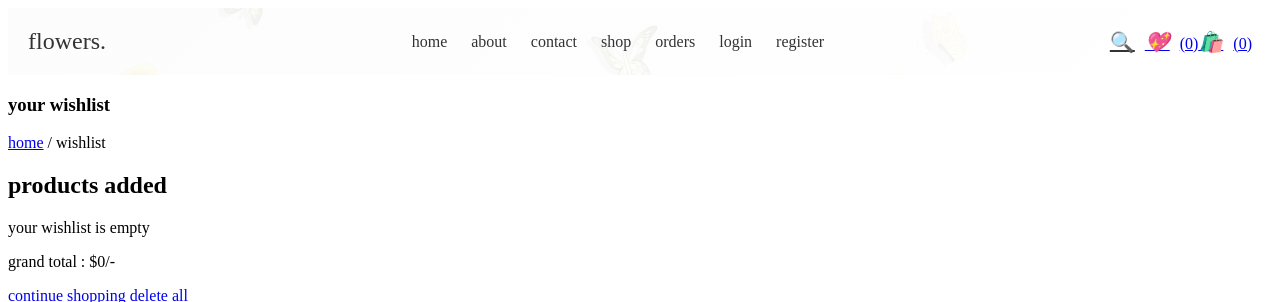
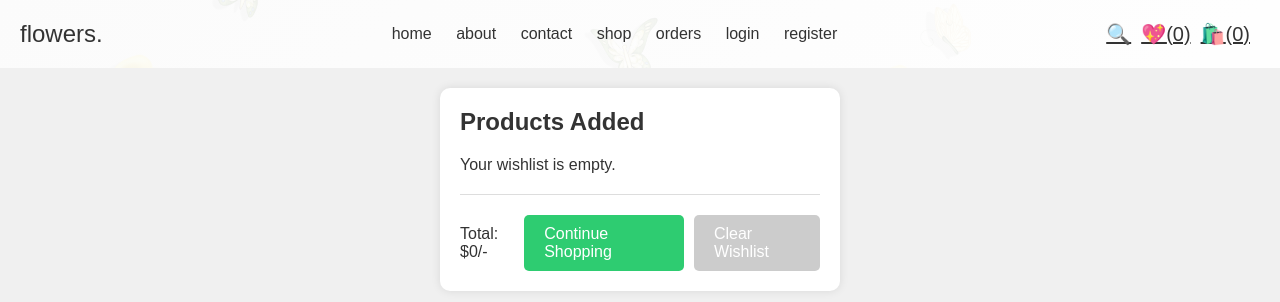
Before and after one commit to SandunLB/Flower-store-website, a PHP site: page /wishlist.php in a window 1280 px wide. Shown: the top 302 px of the page. Run offline with PHP 8.4, Linux system fonts and the light colour scheme; a user stored in the database is signed in; data comes from the database, SQL or seed files in the repository.

Commit message:
wishlist bug fixed!

```diff
--- a/css/about.css
+++ b/css/about.css
@@ -12,10 +12,12 @@ body {
 a {
     text-decoration: none;
     color: #007bff;
+    transition: transform 0.3s ease;
 }
 
 a:hover {
-    text-decoration: underline;
+    transform: scale(1.2);
+
 }
 img{
     width: 500px;
--- a/css/cart.css
+++ b/css/cart.css
@@ -6,10 +6,12 @@
 a {
     text-decoration: none;
     color: #007bff;
+    transition: transform 0.3s ease;
 }
 
 a:hover {
-    text-decoration: underline;
+    transform: scale(1.2);
+
 }
 .heading {
     margin-bottom: 20px;
--- a/css/checkout.css
+++ b/css/checkout.css
@@ -9,10 +9,12 @@ body {
 a {
     text-decoration: none;
     color: #007bff;
+    transition: transform 0.3s ease;
 }
 
 a:hover {
-    text-decoration: underline;
+    transform: scale(1.2);
+
 }
 .container {
     max-width: 600px;
--- a/css/contact.css
+++ b/css/contact.css
@@ -12,10 +12,12 @@ body {
 a {
     text-decoration: none;
     color: #007bff;
+    transition: transform 0.3s ease;
 }
 
 a:hover {
-    text-decoration: underline;
+    transform: scale(1.2);
+
 }
 .contact {
     padding: 100px 0;
--- a/css/home.css
+++ b/css/home.css
@@ -12,11 +12,14 @@ body {
 a {
     text-decoration: none;
     color: #007bff;
+    transition: transform 0.3s ease;
 }
 
 a:hover {
-    text-decoration: underline;
+    transform: scale(1.2);
+
 }
+
 .home-main {
     padding: 20px;
 }
--- /dev/null
+++ b/css/wishlist.css
@@ -0,0 +1,119 @@
+/* Reset default margin and padding */
+* {
+    margin: 0;
+    padding: 0;
+    box-sizing: border-box;
+}
+
+body {
+    font-family: Arial, sans-serif;
+    background-color: #f0f0f0;
+    color: #333;
+}
+
+main.wishlist {
+    max-width: 400px;
+    margin: 20px auto;
+    padding: 20px;
+    background-color: #fff;
+    border-radius: 10px;
+    box-shadow: 0 0 10px rgba(0, 0, 0, 0.1);
+}
+
+h1 {
+    font-size: 24px;
+    margin-bottom: 20px;
+}
+
+.wishlist-items {
+    display: grid;
+    grid-template-columns: repeat(auto-fit, minmax(200px, 1fr));
+    grid-gap: 20px;
+}
+
+.wishlist-item {
+    background-color: #fff;
+    border-radius: 10px;
+    box-shadow: 0 0 5px rgba(0, 0, 0, 0.1);
+    overflow: hidden;
+}
+
+.wishlist-item__image {
+    width: 100%;
+    height: auto;
+    border-bottom: 1px solid #ddd;
+}
+
+.wishlist-item__details {
+    padding: 10px;
+}
+
+.wishlist-item__name {
+    font-size: 18px;
+    margin-bottom: 5px;
+}
+
+.wishlist-item__price {
+    font-size: 16px;
+    margin-bottom: 10px;
+}
+
+.wishlist-item__actions {
+    display: flex;
+    justify-content: space-between;
+}
+
+.wishlist-item__delete,
+.wishlist-item__view {
+    padding: 5px 10px;
+    border: none;
+    border-radius: 5px;
+    color: #fff;
+    cursor: pointer;
+}
+
+.wishlist-item__delete {
+    background-color: #e74c3c;
+}
+
+.wishlist-item__view {
+    background-color: #3498db;
+}
+
+.wishlist-total {
+    margin-top: 20px;
+    padding-top: 20px;
+    border-top: 1px solid #ddd;
+    display: flex;
+    justify-content: space-between;
+    align-items: center;
+}
+
+.wishlist-actions {
+    display: flex;
+    gap: 10px;
+}
+
+.wishlist-actions__button {
+    padding: 10px 20px;
+    border: none;
+    border-radius: 5px;
+    background-color: #2ecc71;
+    color: #fff;
+    text-decoration: none;
+}
+
+.wishlist-actions__button.disabled {
+    background-color: #ccc;
+    pointer-events: none;
+}
+
+.wishlist-actions__button:hover {
+    background-color: #27ae60;
+}
+
+.empty {
+    text-align: center;
+    font-style: italic;
+    color: #888;
+}
--- a/header.php
+++ b/header.php
@@ -46,12 +46,12 @@ if(isset($message)){
                 $select_wishlist_count = mysqli_query($conn, "SELECT * FROM `wishlist` WHERE user_id = '$user_id'") or die('query failed');
                 $wishlist_num_rows = mysqli_num_rows($select_wishlist_count);
             ?>
-            <a href="wishlist.php"><i class="header-heart-icon">💖</i><span>(<?php echo $wishlist_num_rows; ?>)</span></a>
+            <a href="wishlist.php" class="header-heart-icon">💖</i><span>(<?php echo $wishlist_num_rows; ?>)</span></a>
             <?php
                 $select_cart_count = mysqli_query($conn, "SELECT * FROM `cart` WHERE user_id = '$user_id'") or die('query failed');
                 $cart_num_rows = mysqli_num_rows($select_cart_count);
             ?>
-            <a href="cart.php"><i class="header-cart-icon">🛍️</i><span>(<?php echo $cart_num_rows; ?>)</span></a>
+            <a href="cart.php" class="header-cart-icon">🛍️<span>(<?php echo $cart_num_rows; ?>)</span></a>
         </div>
 
         <div class="header-account-box">
--- a/login.php
+++ b/login.php
@@ -52,11 +52,7 @@ if(isset($_POST['submit'])){
    <meta name="viewport" content="width=device-width, initial-scale=1.0">
    <title>login</title>
 
-   <!-- font awesome cdn link  -->
-   <link rel="stylesheet" href="https://cdnjs.cloudflare.com/ajax/libs/font-awesome/6.0.0/css/all.min.css">
-
-   <!-- custom css file link  -->
-   <link rel="stylesheet" href="css/style.css">
+   <link rel="stylesheet" href="css/login.css">
 
 </head>
 <body>
--- a/register.php
+++ b/register.php
@@ -42,11 +42,8 @@ if(isset($_POST['submit'])){
    <meta name="viewport" content="width=device-width, initial-scale=1.0">
    <title>register</title>
 
-   <!-- font awesome cdn link  -->
-   <link rel="stylesheet" href="https://cdnjs.cloudflare.com/ajax/libs/font-awesome/6.0.0/css/all.min.css">
 
-   <!-- custom css file link  -->
-   <link rel="stylesheet" href="css/style.css">
+   <link rel="stylesheet" href="css/login.css">
 
 </head>
 <body>
--- a/wishlist.php
+++ b/wishlist.php
@@ -55,74 +55,48 @@ if(isset($_GET['delete_all'])){
    <meta charset="UTF-8">
    <meta http-equiv="X-UA-Compatible" content="IE=edge">
    <meta name="viewport" content="width=device-width, initial-scale=1.0">
-   <title>wishlist</title>
-
-   <!-- font awesome cdn link  -->
-   <link rel="stylesheet" href="https://cdnjs.cloudflare.com/ajax/libs/font-awesome/6.0.0/css/all.min.css">
-
-   <!-- custom admin css file link  -->
-   <link rel="stylesheet" href="css/style.css">
-
+   <title>Wishlist</title>
+   <link rel="stylesheet" href="css/wishlist.css">
 </head>
 <body>
-
-<?php @include 'header.php'; ?>
-
-<section class="heading">
-    <h3>your wishlist</h3>
-    <p> <a href="home.php">home</a> / wishlist </p>
-</section>
-
-<section class="wishlist">
-
-    <h1 class="title">products added</h1>
-
-    <div class="box-container">
-
+   <?php include 'header.php'; ?>
+   <main class="wishlist">
+      <h1>Products Added</h1>
       <?php
          $grand_total = 0;
-        $select_wishlist = mysqli_query($conn, "SELECT * FROM `wishlist` WHERE user_id = '$user_id'") or die('query failed');
+         $select_wishlist = mysqli_query($conn, "SELECT * FROM `wishlist` WHERE user_id = '$user_id'") or die('Query failed');
          if(mysqli_num_rows($select_wishlist) > 0){
+            echo '<div class="wishlist-items">';
             while($fetch_wishlist = mysqli_fetch_assoc($select_wishlist)){
+               $grand_total += $fetch_wishlist['price'];
                ?>
-    <form action="" method="POST" class="box">
-        <a href="wishlist.php?delete=<?php echo $fetch_wishlist['id']; ?>" class="fas fa-times" onclick="return confirm('delete this from wishlist?');"></a>
-        <a href="view_page.php?pid=<?php echo $fetch_wishlist['pid']; ?>" class="fas fa-eye"></a>
-        <img src="uploaded_img/<?php echo $fetch_wishlist['image']; ?>" alt="" class="image">
-        <div class="name"><?php echo $fetch_wishlist['name']; ?></div>
-        <div class="price">$<?php echo $fetch_wishlist['price']; ?>/-</div>
-        <input type="hidden" name="product_id" value="<?php echo $fetch_wishlist['pid']; ?>">
-        <input type="hidden" name="product_name" value="<?php echo $fetch_wishlist['name']; ?>">
-        <input type="hidden" name="product_price" value="<?php echo $fetch_wishlist['price']; ?>">
-        <input type="hidden" name="product_image" value="<?php echo $fetch_wishlist['image']; ?>">
-        <input type="submit" value="add to cart" name="add_to_cart" class="btn">
-
-    </form>
+               <div class="wishlist-item">
+                  <img src="uploaded_img/<?php echo $fetch_wishlist['image']; ?>" alt="" class="wishlist-item__image">
+                  <div class="wishlist-item__details">
+                     <h2 class="wishlist-item__name"><?php echo $fetch_wishlist['name']; ?></h2>
+                     <p class="wishlist-item__price">$<?php echo $fetch_wishlist['price']; ?>/-</p>
+                     <div class="wishlist-item__actions">
+                        <a href="wishlist.php?delete=<?php echo $fetch_wishlist['id']; ?>" class="wishlist-item__delete" onclick="return confirm('Delete this from wishlist?');">Remove</a>
+                        <a href="view_page.php?pid=<?php echo $fetch_wishlist['pid']; ?>" class="wishlist-item__view">View</a>
+                     </div>
+                  </div>
+               </div>
                <?php
-    $grand_total += $fetch_wishlist['price'];
             }
-    }else{
-        echo '<p class="empty">your wishlist is empty</p>';
+            echo '</div>'; // Close wishlist-items
+         } else {
+            echo '<p>Your wishlist is empty.</p>';
          }
       ?>
+      <div class="wishlist-total">
+         <p>Total: <span>$<?php echo $grand_total; ?>/-</span></p>
+         <div class="wishlist-actions">
+            <a href="shop.php" class="wishlist-actions__button">Continue Shopping</a>
+            <a href="wishlist.php?delete_all" class="wishlist-actions__button <?php echo ($grand_total > 0) ? '' : 'disabled'; ?>" onclick="return confirm('Delete all from wishlist?');">Clear Wishlist</a>
          </div>
-
-    <div class="wishlist-total">
-        <p>grand total : <span>$<?php echo $grand_total; ?>/-</span></p>
-        <a href="shop.php" class="option-btn">continue shopping</a>
-        <a href="wishlist.php?delete_all" class="delete-btn <?php echo ($grand_total > 1)?'':'disabled' ?>" onclick="return confirm('delete all from wishlist?');">delete all</a>
       </div>
-
-</section>
-
-
-
-
-
-
-<?php @include 'footer.php'; ?>
-
+   </main>
+   <?php include 'footer.php'; ?>
    <script src="js/script.js"></script>
-
 </body>
 </html>
```
Also changed, not shown: css/login.css (added, +121 -0 lines), css/search.css (+13 -0 lines), view_page.php (deleted, +0 -130 lines). Lines whose indentation alone changed are shown as unchanged.
